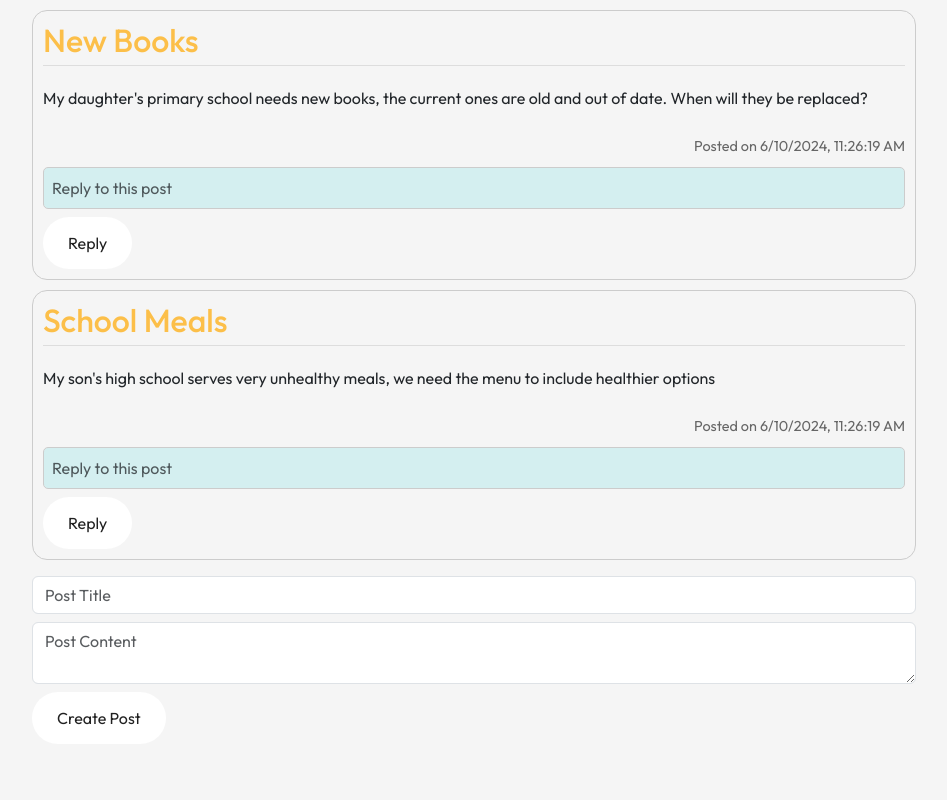
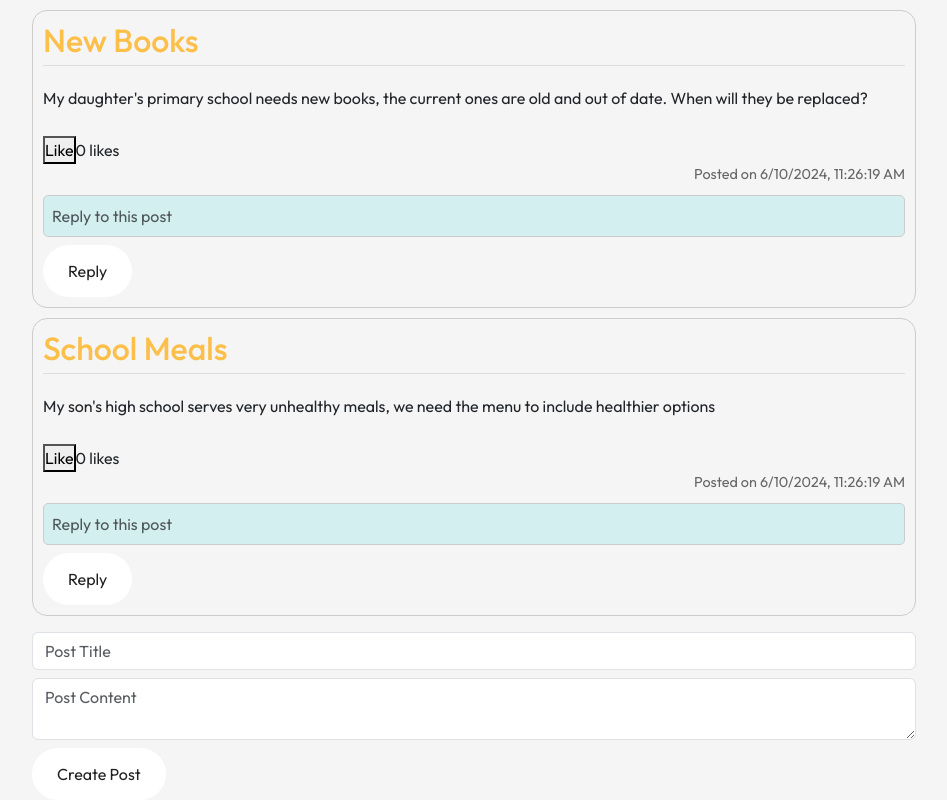
Before and after one commit to amilou86/mazuforums, a React (Vite) app: page /topic/1 in a window 1280 px wide. Shown: the part 1555-2355 px from the top of the page, without its empty margins (166-1113 px from the left). Before the commit the page ends 2299 px from the top, so only its background shows below. Built offline with nearby package versions, Linux system fonts and the light colour scheme.

Commit message:
initial like button

```diff
--- a/src/Components/TopicPosts/TopicPosts.jsx
+++ b/src/Components/TopicPosts/TopicPosts.jsx
@@ -5,8 +5,8 @@ import './TopicPosts.css';
 const TopicPosts = () => {
     const { topicName } = useParams();
     const [posts, setPosts] = useState([
-        { id: 1, title: "New Books", content: "My daughter's primary school needs new books, the current ones are old and out of date. When will they be replaced?", date: new Date().toLocaleString(), replies: [] },
-        { id: 2, title: "School Meals", content: "My son's high school serves very unhealthy meals, we need the menu to include healthier options", date: new Date().toLocaleString(), replies: [] },
+        { id: 1, title: "New Books", content: "My daughter's primary school needs new books, the current ones are old and out of date. When will they be replaced?", date: new Date().toLocaleString(), replies: [], likes: 0 },
+        { id: 2, title: "School Meals", content: "My son's high school serves very unhealthy meals, we need the menu to include healthier options", date: new Date().toLocaleString(), replies: [], likes: 0 },
     ]);
 
     const [newPost, setNewPost] = useState({ title: '', content: '' });
@@ -38,6 +38,17 @@ const TopicPosts = () => {
         e.target.elements.replyContent.value = '';
     };
 
+    const handleLike = (postId) => {
+        const updatedPosts = posts.map(post => {
+            if (post.id === postId) {
+                return { ...post, likes: post.likes + 1 };
+            }
+            return post;
+        });
+        setPosts(updatedPosts);
+    };
+
+
     return (
         <div>
             <h1>{topicName} Discussions</h1>
@@ -46,6 +57,11 @@ const TopicPosts = () => {
                     <li key={post.id} className="post-item">
                         <h2 className="post-title">{post.title}</h2>
                         <p className="post-content">{post.content}</p>
+                        {/* Like button and count */}
+                        <div className="post-likes">
+                            <button onClick={() => handleLike(post.id)}>Like</button>
+                            <span>{post.likes} {post.likes === 1 ? 'like' : 'likes'}</span>
+                        </div>
                         <div className="post-date">Posted on {post.date}</div> {/* Updated to div */}
                         <ul>
                             {post.replies.map((reply, index) => (
```
